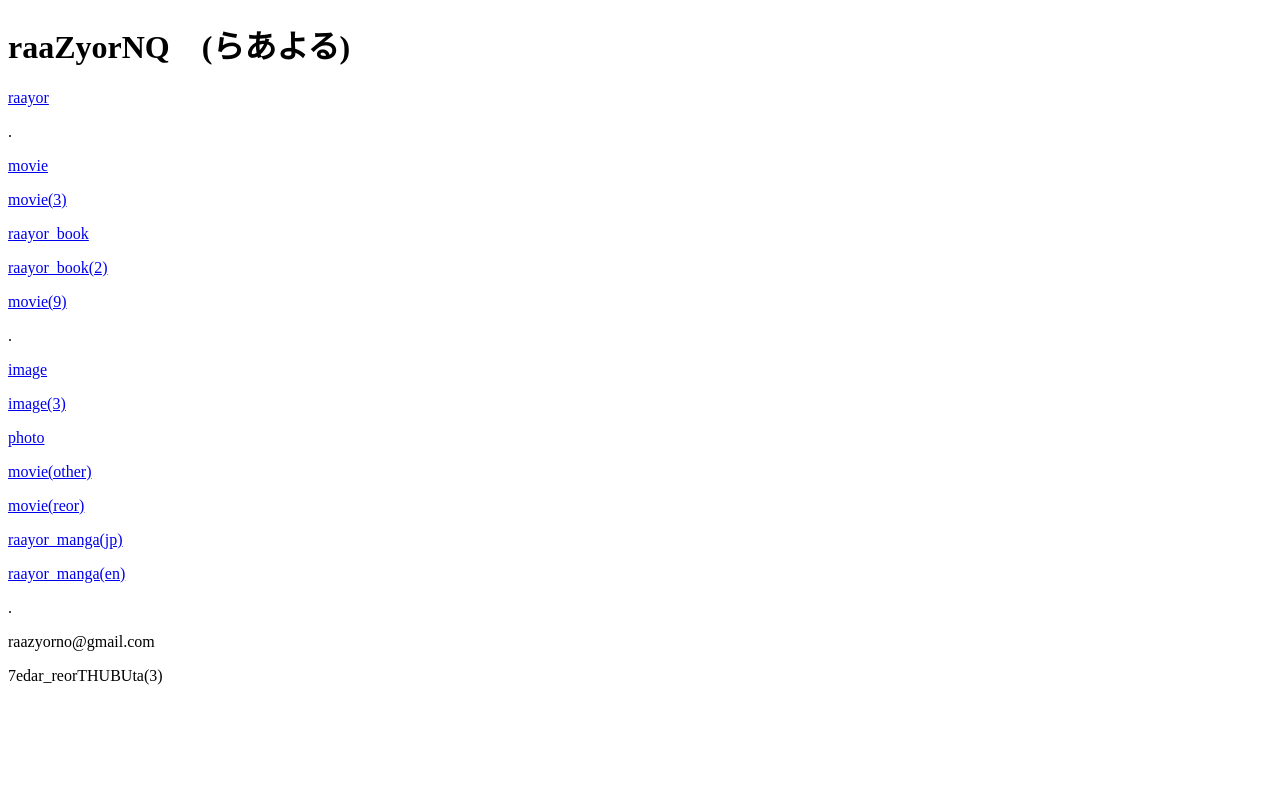
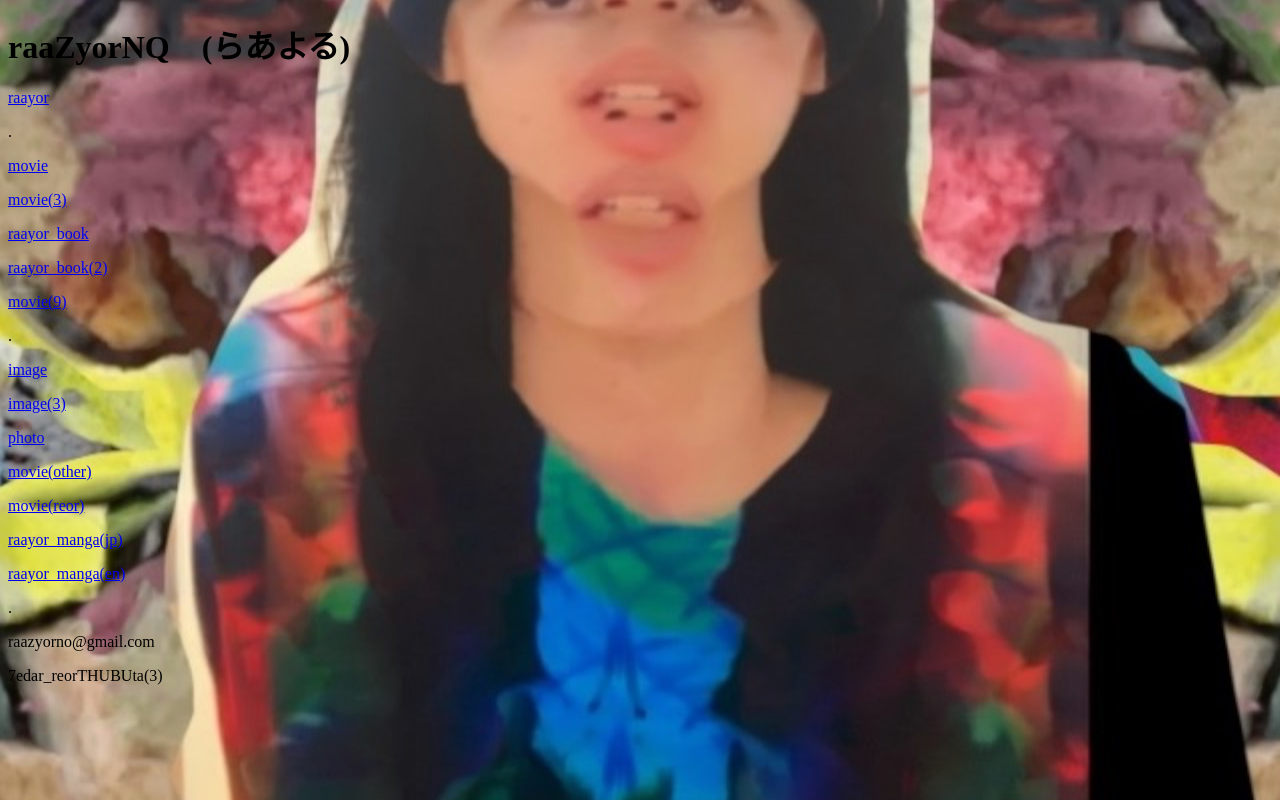
Before and after one commit to raazyorno/raazyorno, a plain HTML site: page index.html in a window 1280 px wide. Drawn offline with Linux system fonts and the light colour scheme.

Commit message:
Add files via upload

```diff
--- a/index.html
+++ b/index.html
@@ -88,5 +88,15 @@ raayor_manga(en)
 <h0>7edar_reorTHUBUta(3)</h0>
 <p></p>
 
+<style>
+body
+{
+background-image: url("background.jpg");
+/*background-size: cover;*/
+/*background-repeat: no-repeat;*/
+background-position: center;
+}
+</style>
+
 </body>
 </html>
```
Also changed, not shown: background.jpg (added).
